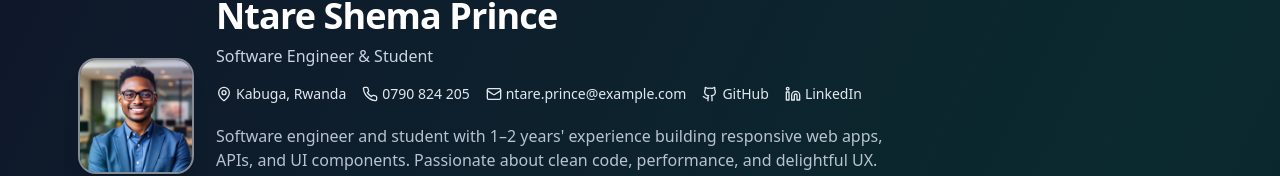
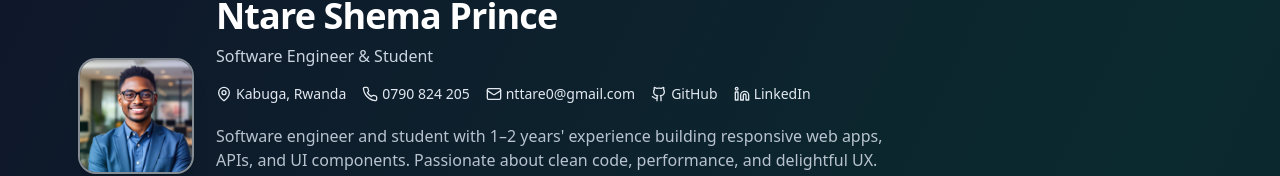
Before and after one commit to nttare0/prince-shema-portfolio, a React (Vite) app: page / in a window 1280 px wide. Shown: the part 113-289 px from the top of the page. Built offline with nearby package versions, Linux system fonts and the light colour scheme.

Commit message:
Update email address
Change the email address in the website to nttare0@gmail.

```diff
--- a/src/pages/ModernIndex.tsx
+++ b/src/pages/ModernIndex.tsx
@@ -10,7 +10,7 @@ const PROFILE = {
   location: "Kabuga, Rwanda",
   phoneDisplay: "0790 824 205",
   phoneIntl: "+250790824205",
-  email: "ntare.prince@example.com",
+  email: "nttare0@gmail.com",
   pictureAlt: "Portrait of Ntare Shema Prince",
   summary:
     "Software engineer and student with 1–2 years' experience building responsive web apps, APIs, and UI components. Passionate about clean code, performance, and delightful UX.",
```
